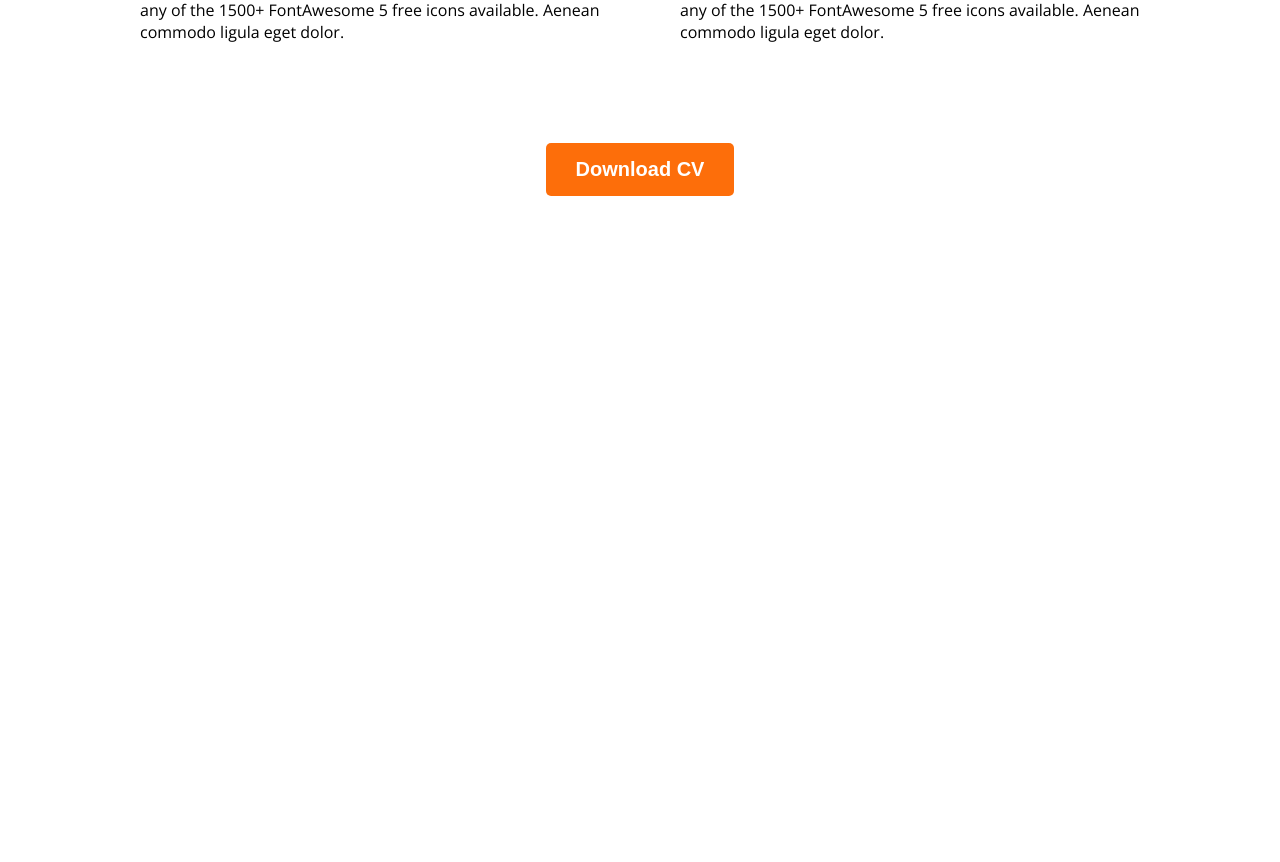
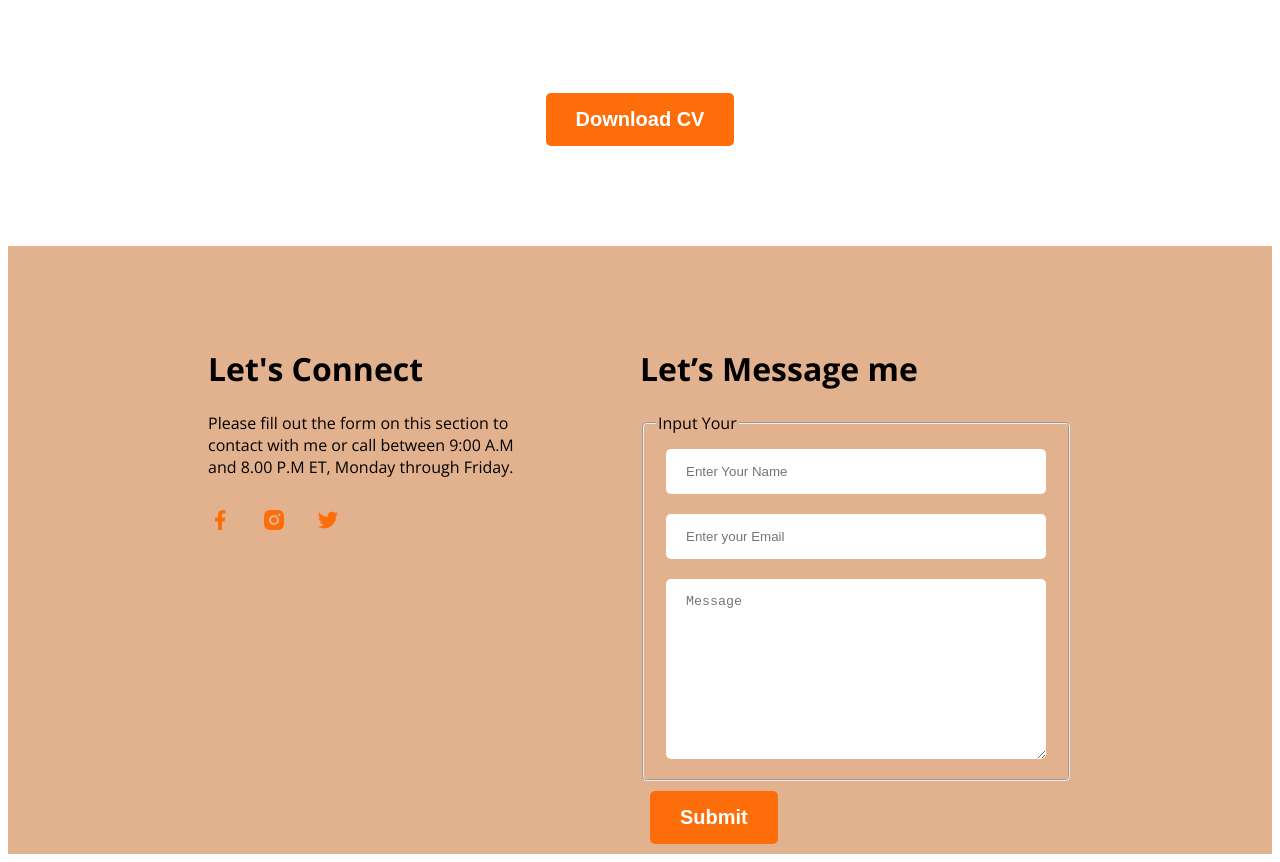
Before and after one commit to shaownsk/My-portfolio, a plain HTML site: page index.html in a window 1280 px wide. Shown: the part 2929-3791 px from the top of the page. Before the commit the page ends 3225 px from the top, so only its background shows below. Drawn offline with nearby package versions, Linux system fonts and the light colour scheme.

Commit message:
complet All

```diff
--- a/index.html
+++ b/index.html
@@ -133,40 +133,30 @@
         </section>
     </main>
     <footer>
+        <div class="footer-colum">
+           <h1 class="footer-head">Let's Connect</h1>
+           <p class="footer-description">Please fill out the form on this section to contact with me or call between 9:00 A.M and 8.00 P.M ET, Monday through Friday.</p>
 
+           <div class="icon">
+            <a href=""><img src="images/icons/facebook.png" alt=""></a>
+            <a href=""><img src="images/icons/insta.png" alt=""></a>
+            <a href=""><img src="images/icons/twitter.png" alt=""></a>
+           </div>
+        </div>
+        <div class="footer-colum2">
+            <h1 class="footer-head">Let’s Message me</h1>
+            <form action="">
+                <fieldset>
+                    <legend>Input Your </legend>
+                    <input type="text" name="" id="" placeholder="Enter Your Name">
+                    <input type="email" placeholder="Enter your Email">
+                    <textarea name="" id="" cols="20" rows="10" placeholder="Message"></textarea>
+
+                </fieldset>
+                <input class="btn" type="submit">
+            </form>
+
+        </div>
     </footer>
 </body>
 </html>
-
-
-<!--  <p class="item-title">Name</p>
-                    <h6 class="item-description">Shaown Sheikh</h6>
-                    <p class="item-title">Email</p>
-                    <h6 class="item-description">Shaown Sheikh</h6>
-                    <p class="item-title">Date of Birth</p>
-                    <h6 class="item-description">Shaown Sheikh</h6>
-                    <p class="item-title">From</p>
-                    <h6 class="item-description">Shaown Sheikh</h6> -->
-<!-- <div class="about-cont">
-                <h1 class="main-title">About Me</h1>
-                <p class="about-dicription">I, m a designer & developer with a passion for web design. I enjoy developing simple, clean and slick websites that provide real value to the end user. Thousands of clients have procured exceptional resulfs while working with me. Delivering work within time and budget which meets clients requirements in our mata.</p>
-
-                <div class="itmes">
-
-                        <div class="item">
-                            <p>Name</p>
-                            <h6>Shaown Sheikh</h6>
-                            <p>Name</p>
-                            <h6>Shaown Sheikh</h6>
-                            <p>Name</p>
-                            <h6>Shaown Sheikh</h6>
-                            <p>Name</p>
-                            <h6>Shaown Sheikh</h6>
-                            <p>Name</p>
-                            <h6>Shaown Sheikh</h6>
-
-                        </div>
-
-                </div>
-
-            </div> -->
--- a/style.css
+++ b/style.css
@@ -114,7 +114,7 @@ main{
 }
 .summary-head{
     padding-top: 50px;
-    padding-bottom: 50px;
+    padding-bottom: 0px;
 }
 .edu-exp{
     display: flex;
@@ -125,3 +125,33 @@ main{
 .cv-btn{
     text-align: center;
 }
+/* start footer */
+footer{
+    display: flex;
+    padding:80px 200px 0px 200px;
+    gap: 100px;
+    background-color:rgb(226, 177, 142);
+
+}
+.icon{
+    display: flex;
+    margin-top: 30px;
+}
+.icon a img{
+    margin-right: 30px;
+}
+.footer-colum{
+    width: 50%;
+}
+fieldset{
+    display: flex;
+    flex-direction: column;
+    border-radius: 5px;
+    width: 400px;
+}
+ input, textarea{
+    padding: 15px 25px 15px 20px;
+    margin:10px;
+    border-radius: 5px;
+    border: none;
+}
```
